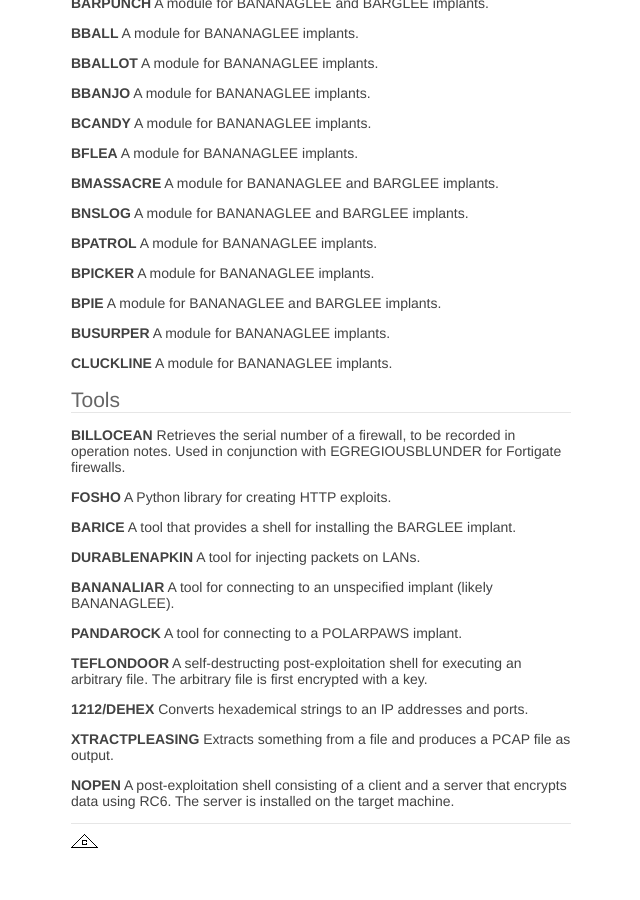
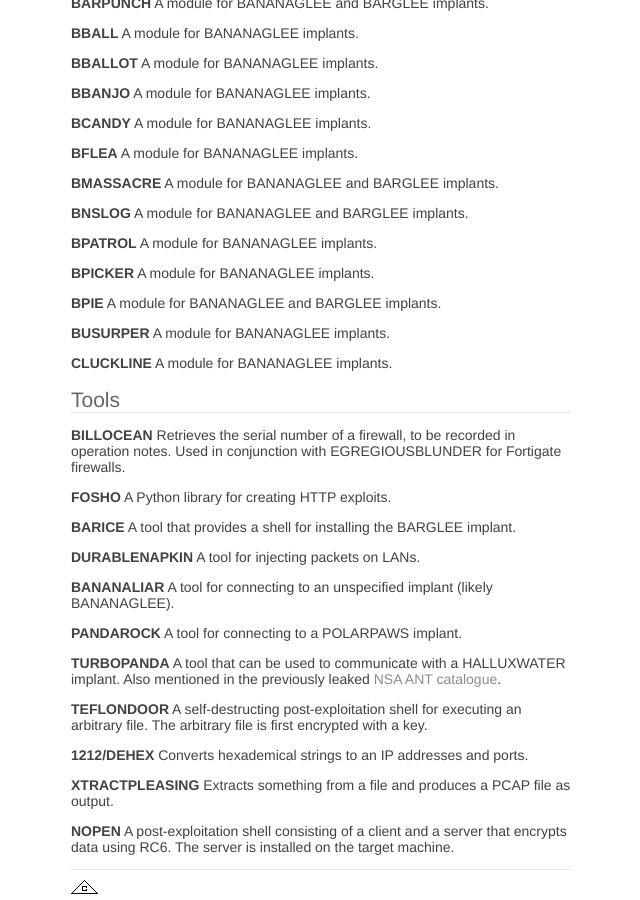
Before and after one commit to musalbas/musalbas.com-old, a Jekyll site: the page built from _posts/2016-08-17-equation-group-firewall-operations-catalogue.md, in a window 1280 px wide and 900 px high, scrolled down 1934 px. Shown: the whole window, without its empty margins (409-1049 px from the left). Built offline with Jekyll 4.4.1, drawn with Linux system fonts in a browser that asks for light colours; Markdown is read by kramdown in place of the engine named in the settings; before the commit the page ends 2788 px from its top, so only the background shows below that.

Commit message:
Update 2016-08-17-equation-group-firewall-operations-catalogue.md

```diff
--- a/_posts/2016-08-17-equation-group-firewall-operations-catalogue.md
+++ b/_posts/2016-08-17-equation-group-firewall-operations-catalogue.md
@@ -164,6 +164,9 @@
 **PANDAROCK**
 A tool for connecting to a POLARPAWS implant.
 
+**TURBOPANDA**
+A tool that can be used to communicate with a HALLUXWATER implant. Also mentioned in the previously leaked [NSA ANT catalogue](https://leaksource.info/2013/12/30/nsas-ant-division-catalog-of-exploits-for-nearly-every-major-software-hardware-firmware/).
+
 **TEFLONDOOR**
 A self-destructing post-exploitation shell for executing an arbitrary file. The arbitrary file is first encrypted with a key.
 
```
